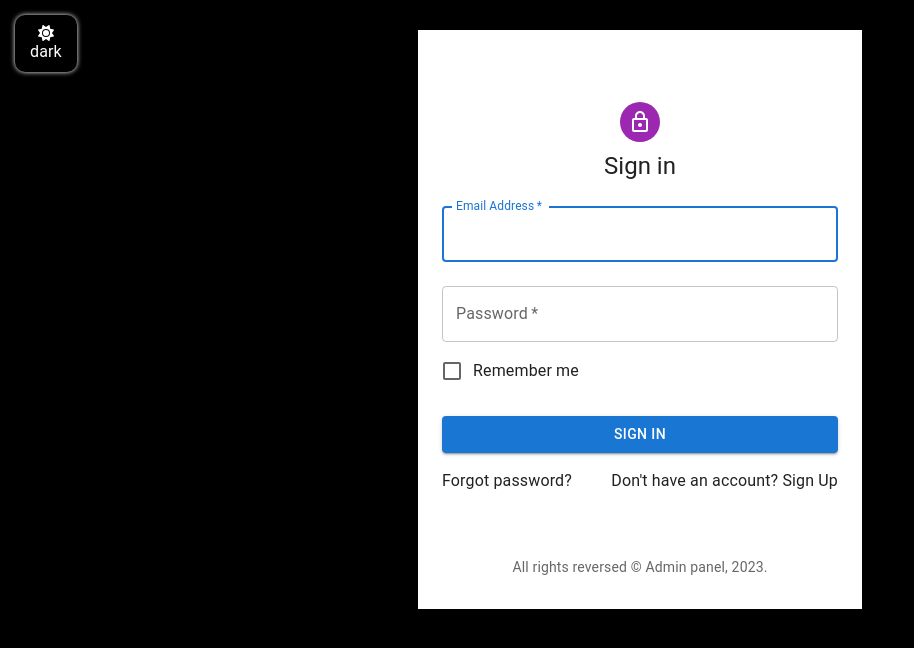
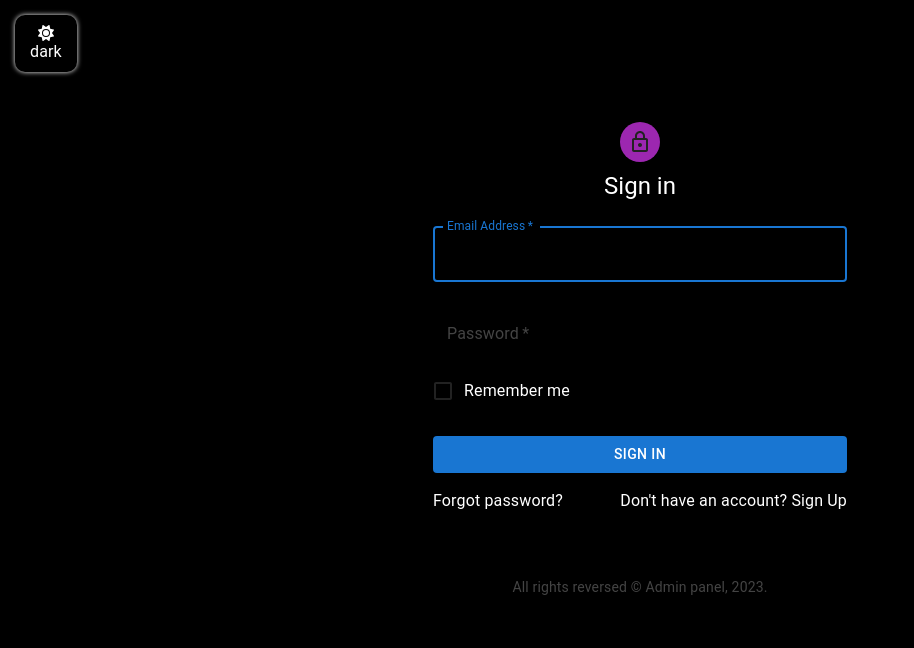
Before and after one commit to vladyslav-masokha/hw_redux, a React (Create React App) app: page /hw_redux/login in a window 1280 px wide. Shown: the top 648 px of the page, without its empty margins (0-914 px from the left). Built offline with nearby package versions, Linux system fonts and the light colour scheme.

Commit message:
Configure React app for deployment to GitHub Pages

```diff
--- a/package.json
+++ b/package.json
@@ -1,7 +1,7 @@
 {
   "name": "hw_redux",
   "homepage": "https://vladyslav-masokha.github.io/hw_redux/",
-  "version": "1.0.1",
+  "version": "1.0.2",
   "private": true,
   "dependencies": {
     "@emotion/react": "^11.11.1",
--- a/src/App.jsx
+++ b/src/App.jsx
@@ -7,6 +7,7 @@ import {Route, Routes} from 'react-router-dom';
 import UsersPage from './pages/UsersPage/UsersPage';
 import SignInPage from './pages/SignInPage/SignInPage';
 import SignUpPage from './pages/SignUpPage/SignUpPage';
+import ForgetPassPage from './pages/ForgetPassPage/ForgetPassPage';
 
 /**
  * @return {string} App.
@@ -21,6 +22,7 @@ function App() {
         <Route path='/hw_redux/users/' element={<UsersPage />} />
         <Route path='/hw_redux/login/' element={<SignInPage />} />
         <Route path='/hw_redux/register/' element={<SignUpPage />} />
+        <Route path='/hw_redux/recovery/' element={<ForgetPassPage />} />
       </Routes>
     </div>
   );
--- a/src/App.scss
+++ b/src/App.scss
@@ -4,7 +4,10 @@
 
   --yel: #fffb00;
   --blue: #584fff;
+  --blue-form: #1976d2;
   --red: #f00;
+  --silv: #222;
+  --silv-light: #444;
 };
 
 #page {
@@ -12,10 +15,58 @@
   min-height: 100vh;
   display: flex;
   flex-direction: column;
-  overflow: hidden;
+  overflow-x: hidden;
+
+  .MuiContainer-root {
+    min-width: 320px;
+    max-width: 444px;
+    margin: 50px auto;
+    padding: 0 15px;
+  }
 
   &.dark {
     background: var(--dark);
+
+    .MuiContainer-root {
+      background: var(--dark);
+      color: var(--light);
+
+      .css-1d3z3hw-MuiOutlinedInput-notchedOutline {
+        border-color: var(--silv);
+      }
+
+      .MuiFormLabel-root {
+        color: var(--silv-light);
+      }
+
+      .Mui-focused {
+        .css-1d3z3hw-MuiOutlinedInput-notchedOutline {
+          border-color: var(--blue-form);
+        }
+
+        &.MuiFormLabel-root {
+            color: var(--blue-form);
+        }
+      }
+
+      .css-1t8l2tu-MuiInputBase-input-MuiOutlinedInput-input {
+          color: var(--light);
+      }
+
+      svg {
+          fill: var(--silv);
+      }
+
+      .Mui-checked {
+          svg {
+            fill: var(--blue-form);
+          }
+      }
+
+      p {
+        color: var(--silv-light);
+      }
+    }
   };
 
   &.light {
--- /dev/null
+++ b/src/pages/ForgetPassPage/ForgetPassPage.jsx
@@ -0,0 +1,14 @@
+import React from 'react';
+
+/**
+ * @return {string} ForgetPassPage.
+ */
+function ForgetPassPage() {
+  return (
+    <div>
+      <h1>ForgetPassPage</h1>
+    </div>
+  );
+}
+
+export default ForgetPassPage;
--- a/src/pages/SignInPage/SignInPage.jsx
+++ b/src/pages/SignInPage/SignInPage.jsx
@@ -16,10 +16,9 @@ import React from 'react';
 import {Link} from 'react-router-dom';
 import Copyright from '../../components/Copyright/Copyright';
 import LockOutlinedIcon from '@mui/icons-material/LockOutlined';
-import './SignInPage.scss';
 
 /**
- * @return {string} SignIn.
+ * @return {string} SignInPage.
  */
 function SignInPage() {
   const handleSubmit = (event) => {
@@ -90,7 +89,7 @@ function SignInPage() {
             </Button>
             <Grid container>
               <Grid item xs>
-                <Link href='#' variant='body2'>Forgot password?</Link>
+                <Link to='/hw_redux/recovery/'>Forgot password?</Link>
               </Grid>
               <Grid item>
                 {'Don\'t have an account? '}
--- a/src/pages/SignInPage/SignInPage.scss
+++ /dev/null
@@ -1,4 +0,0 @@
-.MuiContainer-root {
-    background: var(--light);
-    margin: 30px auto;
-}
--- a/src/pages/SignUpPage/SignUpPage.jsx
+++ b/src/pages/SignUpPage/SignUpPage.jsx
@@ -10,7 +10,6 @@ import {
   Typography,
   Button, createTheme,
 } from '@mui/material';
-import './SignUpPage.scss';
 import {Link} from 'react-router-dom';
 import LockOutlinedIcon from '@mui/icons-material/LockOutlined';
 import Copyright from '../../components/Copyright/Copyright';
--- a/src/pages/SignUpPage/SignUpPage.scss
+++ /dev/null
@@ -1,4 +0,0 @@
-.MuiContainer-root {
-    margin: 30px auto;
-//    padding: 0 30px 15px;
-}
```
Also changed, not shown: 1 other file (tests, documents, lock files or other folders).
